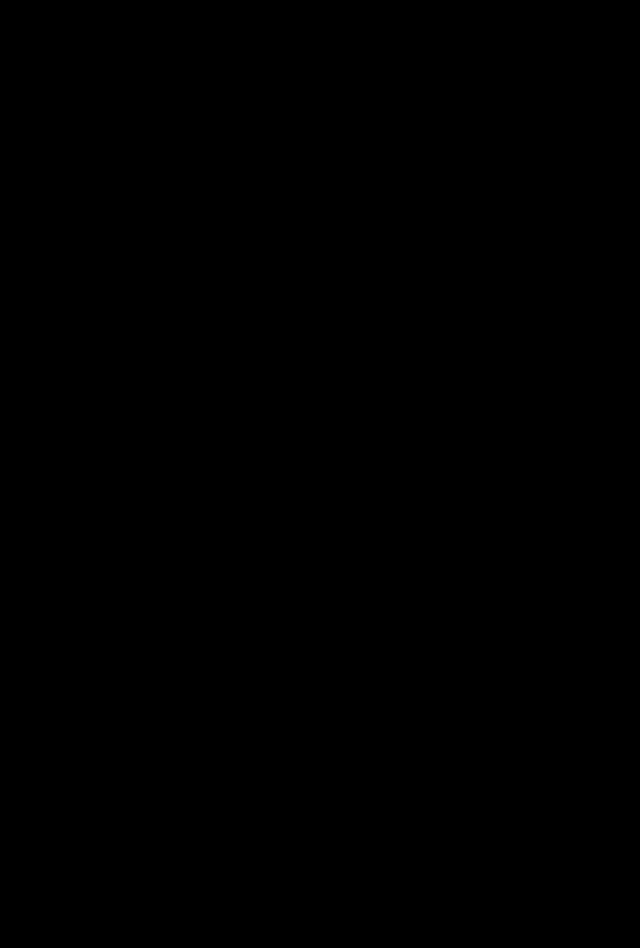
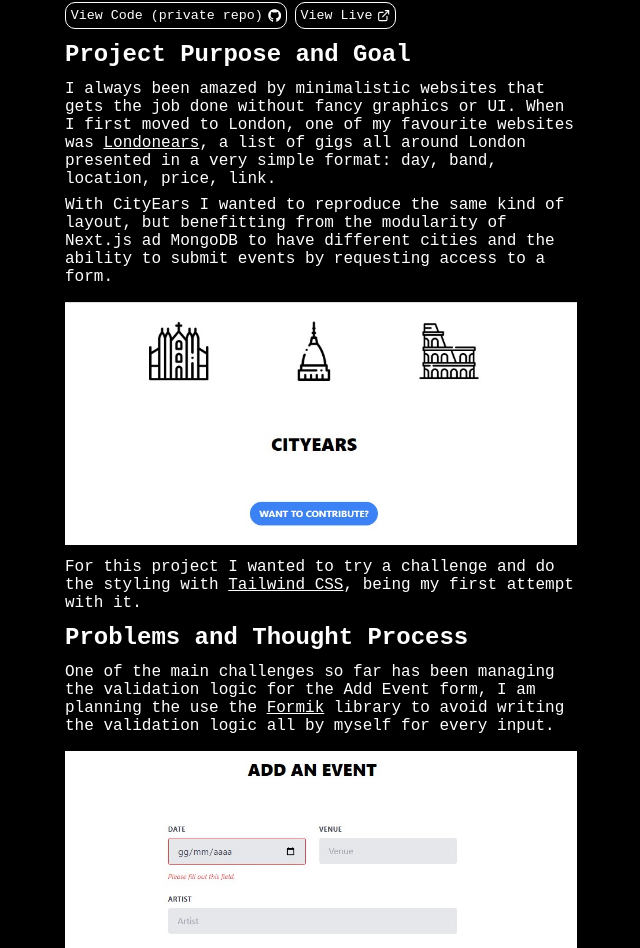
Before and after one commit to damianobacci/portfolio, a Next.js app: page /projects/cityears in a window 1280 px wide. Shown: the part 251-1199 px from the top of the page, without its empty margins (319-959 px from the left). Before the commit the page ends 800 px from the top, so only its background shows below. Built offline with nearby package versions, Linux system fonts and the light colour scheme.

Commit message:
Cityears page

```diff
--- a/app/page.js
+++ b/app/page.js
@@ -25,7 +25,7 @@
           more="/projects/ecowatcher"
         />
         <ProjectBox
-          title="CityEars"
+          title="CityEars (under development)"
           description="CityEars is a curated list of musical gigs in Italian cities built with Next.js."
           more="/projects/cityears"
         />
--- a/app/projects/cityears/page.js
+++ b/app/projects/cityears/page.js
@@ -1,3 +1,59 @@
+import ProjectHeader from "@/components/UI/ProjectHeader";
+import ProjectImage from "@/components/UI/ProjectImage";
+import ProjectFooter from "@/components/UI/ProjectFooter";
+import OutlineButton from "@/components/UI/OutlineButton";
+
 export default function CityEars() {
-  return <h1>CityEars</h1>;
+  return (
+    <main>
+      <ProjectHeader
+        title="CityEars"
+        description="CityEars is a curated list of musical gigs in Italian cities built with Next.js. Contributors can ask for login access to add events, whose are fetched realtime from a MongoDB database using an API route."
+      />
+      <OutlineButton
+        icon="code"
+        link="https://github.com/damianobacci/cityears"
+      >
+        View Code (private repo)
+      </OutlineButton>
+      <OutlineButton icon="live" link="https://city-ears.vercel.app/">
+        View Live
+      </OutlineButton>
+      <h2 className="projectTitle">Project Purpose and Goal</h2>
+      <p className="projectParagraph">
+        I always been amazed by minimalistic websites that gets the job done
+        without fancy graphics or UI. When I first moved to London, one of my
+        favourite websites was{" "}
+        <a href="https://londonears.com/index.html">Londonears</a>, a list of
+        gigs all around London presented in a very simple format: day, band,
+        location, price, link.
+      </p>
+      <p className="projectParagraph">
+        With CityEars I wanted to reproduce the same kind of layout, but
+        benefitting from the modularity of Next.js ad MongoDB to have different
+        cities and the ability to submit events by requesting access to a form.
+      </p>
+      <ProjectImage
+        alt="Cityears"
+        link="/images/projects/cityears/cityears.jpg"
+      />
+      <p className="projectParagraph">
+        For this project I wanted to try a challenge and do the styling with{" "}
+        <a href="https://tailwindcss.com/">Tailwind CSS</a>, being my first
+        attempt with it.
+      </p>
+      <h2 className="projectTitle">Problems and Thought Process</h2>
+      <p className="projectParagraph">
+        One of the main challenges so far has been managing the validation logic
+        for the Add Event form, I am planning the use the{" "}
+        <a href="https://formik.org/">Formik</a> library to avoid writing the
+        validation logic all by myself for every input.
+      </p>
+      <ProjectImage
+        alt="Cityears"
+        link="/images/projects/cityears/cityears2.jpg"
+      />
+      <ProjectFooter />
+    </main>
+  );
 }
--- a/app/projects/page.js
+++ b/app/projects/page.js
@@ -15,8 +15,8 @@
         more="/projects/ecowatcher"
       />
       <ProjectBox
-        title="CityEars"
-        description="CityEars is a curated list of musical gigs in Italian cities built with Next.js. Contributors can ask for login access to add events, whose are fetched realtime from a MongoDB database using an API route."
+        title="CityEars (under development)"
+        description="CityEars is a curated list of musical gigs in Italian cities built with Next.js."
         more="/projects/cityears"
       />
       <ProjectBox
```
Also changed, not shown: public/images/projects/cityears/cityears.jpg (added), public/images/projects/cityears/cityears2.jpg (added).
